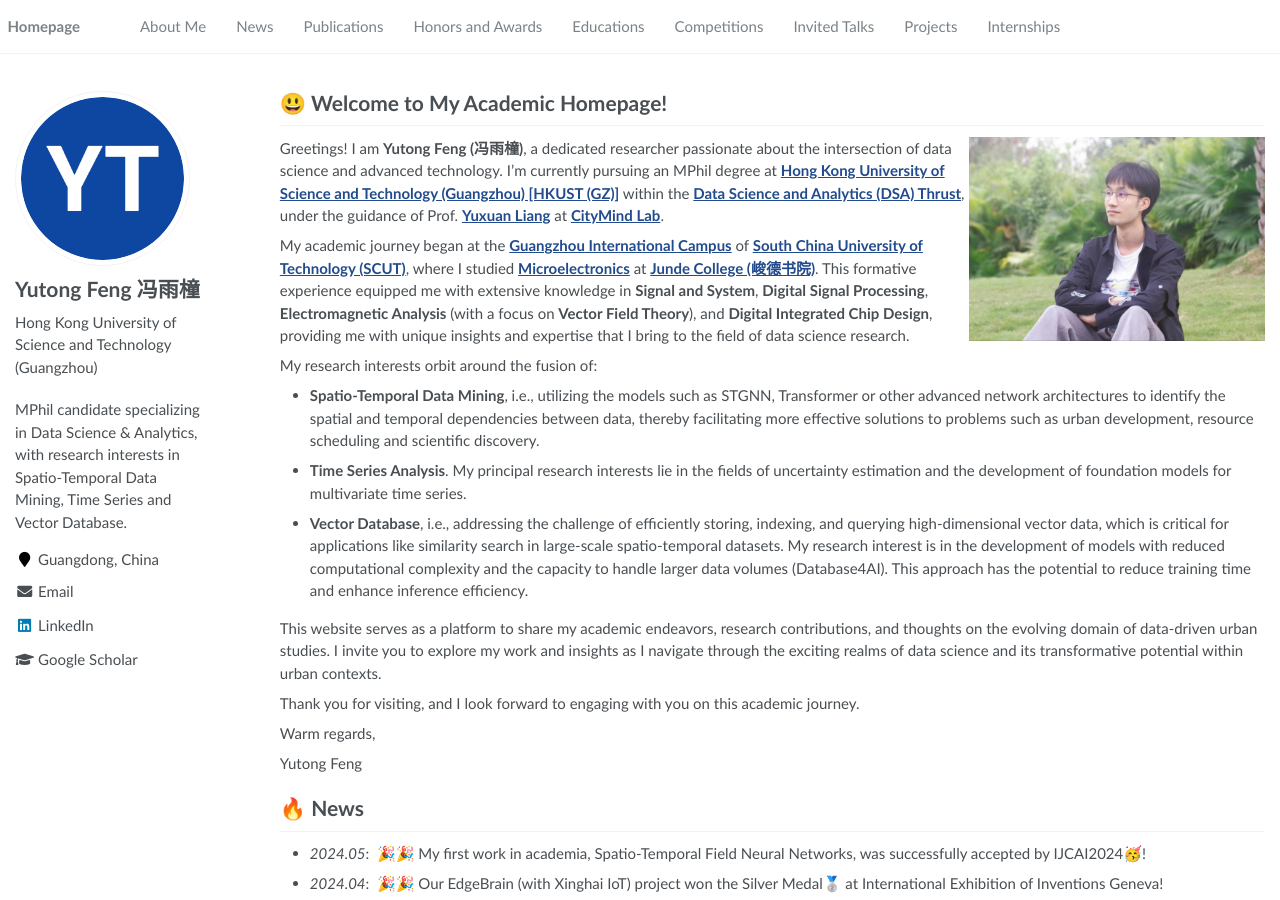
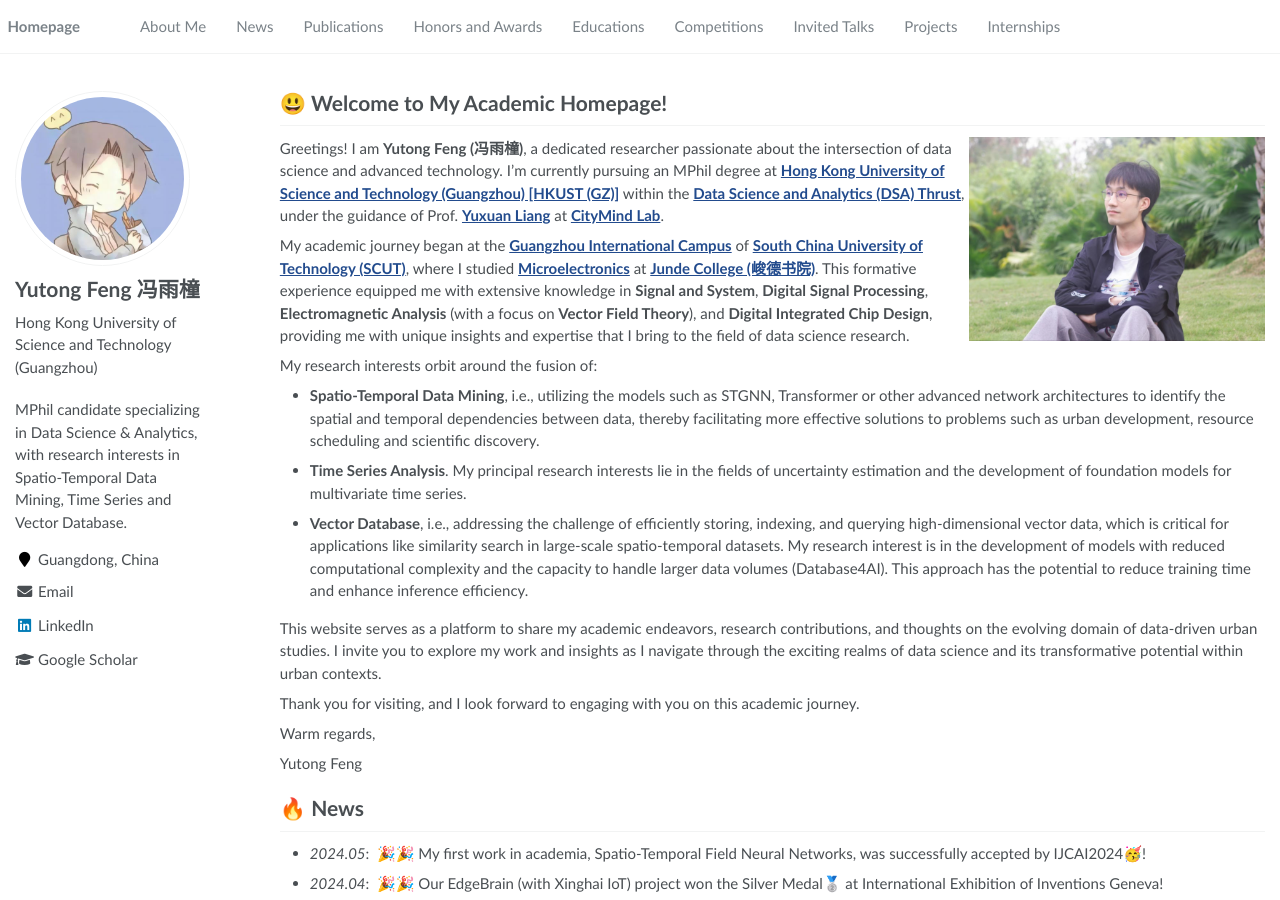
Before and after one commit to Yutong-Feng/yutong-feng.github.io, a Jekyll site: the page built from _pages/about.md, in a window 1280 px wide and 900 px high. Built offline with Jekyll 4.4.1, drawn with Linux system fonts in a browser that asks for light colours.

Commit message:
change the anchors.

```diff
--- a/_config.yml
+++ b/_config.yml
@@ -22,7 +22,7 @@ baidu_site_verification  :  # get baidu_site_verification from https://ziyuan.ba
 # Site Author
 author:
   name             : "Yutong Feng\n冯雨橦"
-  avatar           : "images/android-chrome-512x512.png"
+  avatar           : "images/head.jpg"
   bio              : "Hong Kong University of Science and Technology (Guangzhou)"
   location         : "Guangdong, China"
   employer         :
```
Also changed, not shown: images/head.jpg (added).
